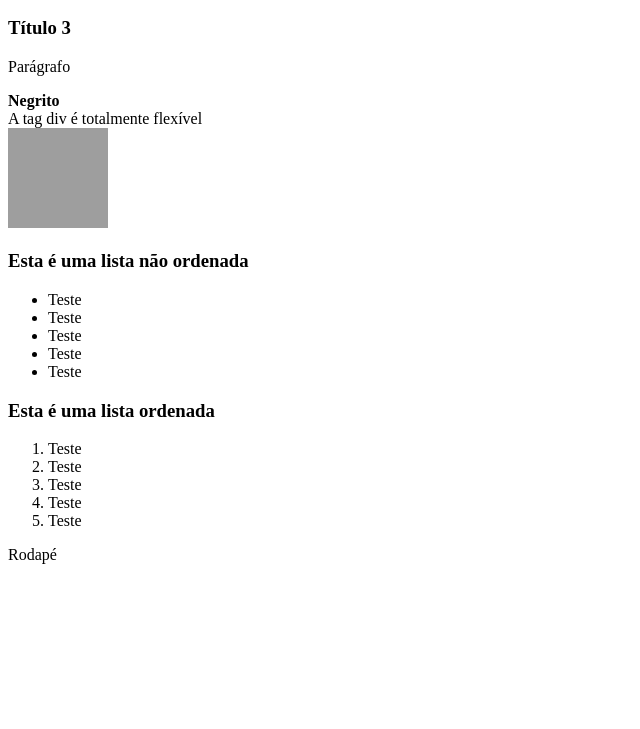
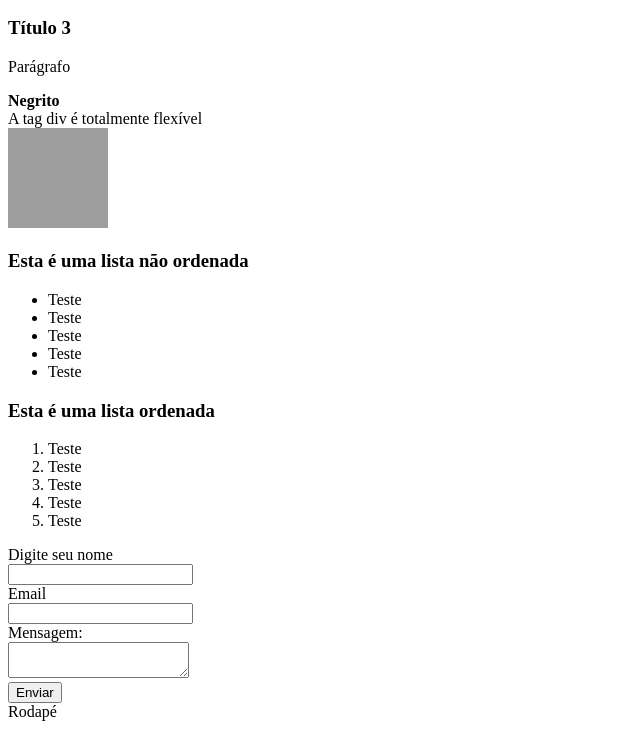
Before and after one commit to MatheusGiehl/Html, a plain HTML site: page index.html in a window 1280 px wide. Shown: the part 139-868 px from the top of the page, without its empty margins (0-640 px from the left). Before the commit the page ends 800 px from the top, so only its background shows below. Drawn offline with Linux system fonts and the light colour scheme; grey boxes are pictures that could not be loaded.

Commit message:
Formulários HTML

```diff
--- a/index.html
+++ b/index.html
@@ -43,6 +43,22 @@
         <li>Teste</li>
     </ol>
 
+    <form>
+        <label  for="nome">Digite seu nome</label>
+        <br>
+        <input type="text" name="nome" id="nome" required>
+        <br>
+        <label for="email">Email</label>
+        <br>
+        <input type="email" name="email" id="email" required>
+        <br>
+        <label for="msg">Mensagem:</label>
+        <br>
+        <textarea id="msg" required></textarea>
+        <br>
+        <input type="submit" value="Enviar">
+    </form>
+
     <footer>
         Rodapé
     </footer>
```
